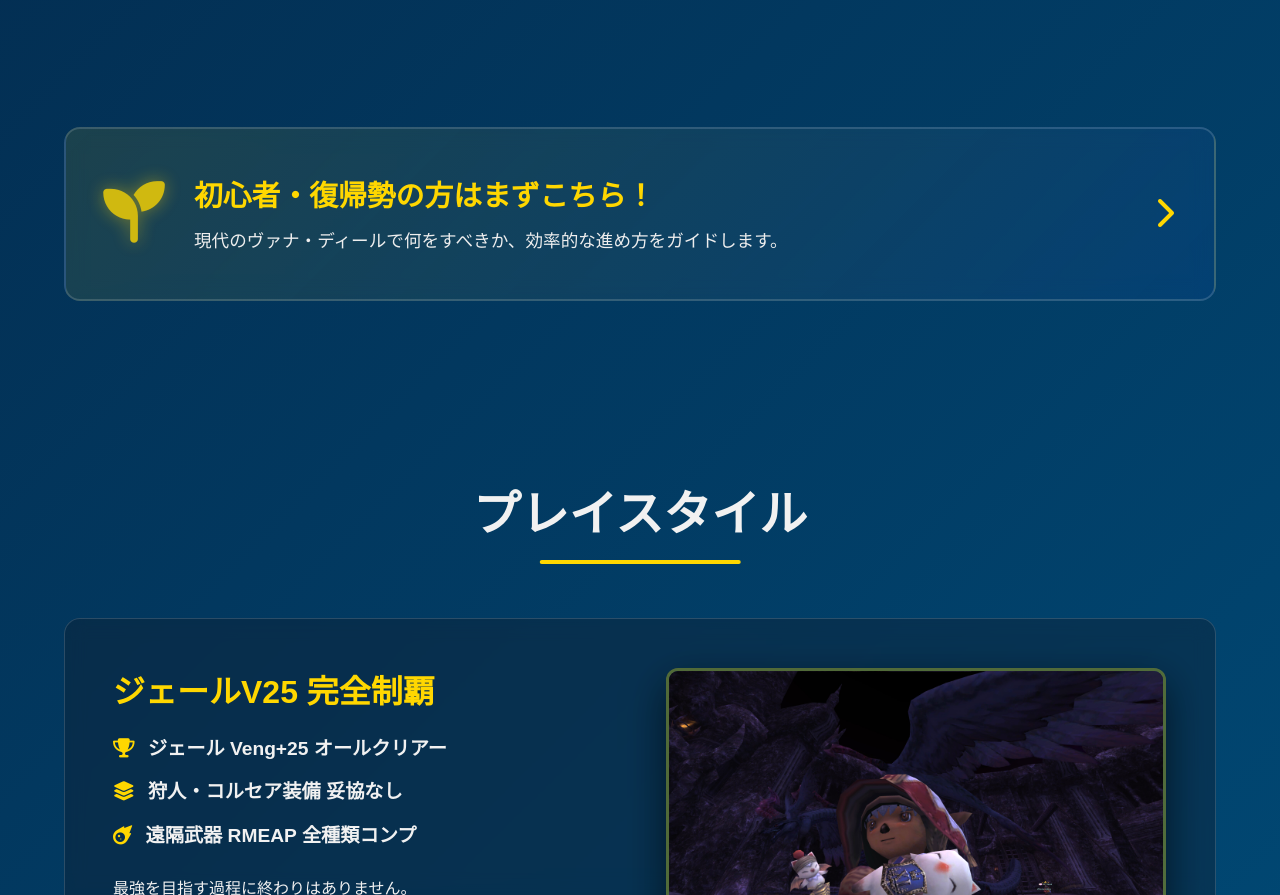
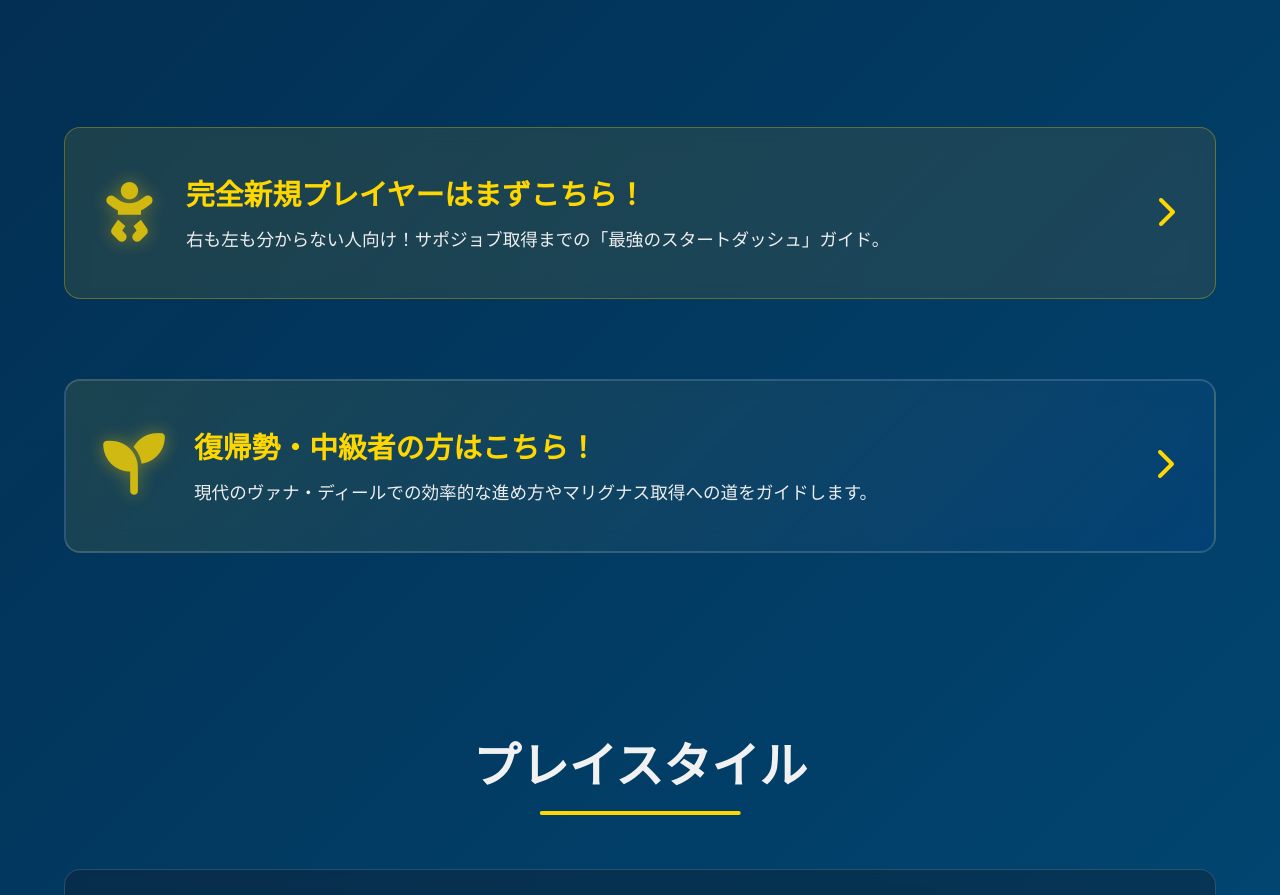
Before and after one commit to Yuuchin-FF11/Yuuchin-RNG-COL, a plain HTML site: page index.html in a window 1280 px wide. Shown: the part 2098-2993 px from the top of the page. Drawn offline with Linux system fonts and the light colour scheme; a web font is replaced by a local one.

Commit message:
feat: TOPの初心者バナーを完全新規向けと復帰勢向けに分割

```diff
--- a/index.html
+++ b/index.html
@@ -154,15 +154,29 @@
         </section>
 
         <section id="beginner-start" class="content-section" style="padding-top: 0; padding-bottom: 3rem;">
-            <div class="container">
+            <div class="container" style="display: flex; flex-direction: column; gap: 1rem;">
+                <a href="article.html?file=articles/starter_guide.md" class="card glass-card beginner-banner-link" style="background: linear-gradient(135deg, rgba(255, 215, 0, 0.1), rgba(255, 140, 0, 0.1)); border: 1px solid rgba(255, 215, 0, 0.3);">
+                    <div class="beginner-banner-content">
+                        <div class="beginner-banner-icon" style="color: #ffd700;">
+                            <i class="fa-solid fa-baby"></i>
+                        </div>
+                        <div class="beginner-banner-text">
+                            <h3>完全新規プレイヤーはまずこちら！</h3>
+                            <p>右も左も分からない人向け！サポジョブ取得までの「最強のスタートダッシュ」ガイド。</p>
+                        </div>
+                        <div class="beginner-banner-arrow">
+                            <i class="fa-solid fa-chevron-right"></i>
+                        </div>
+                    </div>
+                </a>
                 <a href="article.html?file=articles/beginner_guide.md" class="card glass-card beginner-banner-link">
                     <div class="beginner-banner-content">
                         <div class="beginner-banner-icon">
                             <i class="fa-solid fa-seedling"></i>
                         </div>
                         <div class="beginner-banner-text">
-                            <h3>初心者・復帰勢の方はまずこちら！</h3>
-                            <p>現代のヴァナ・ディールで何をすべきか、効率的な進め方をガイドします。</p>
+                            <h3>復帰勢・中級者の方はこちら！</h3>
+                            <p>現代のヴァナ・ディールでの効率的な進め方やマリグナス取得への道をガイドします。</p>
                         </div>
                         <div class="beginner-banner-arrow">
                             <i class="fa-solid fa-chevron-right"></i>
```
Also changed, not shown: index_en.html (+16 -2 lines).
